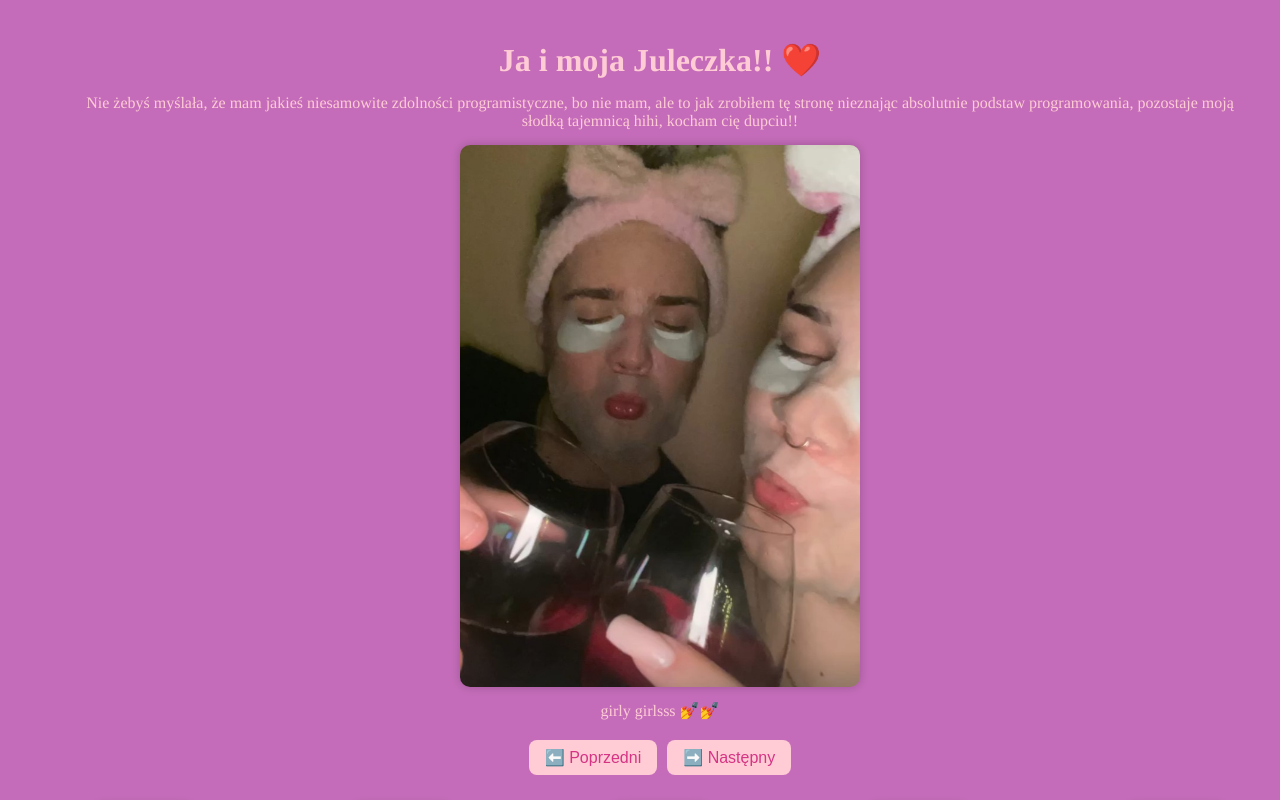
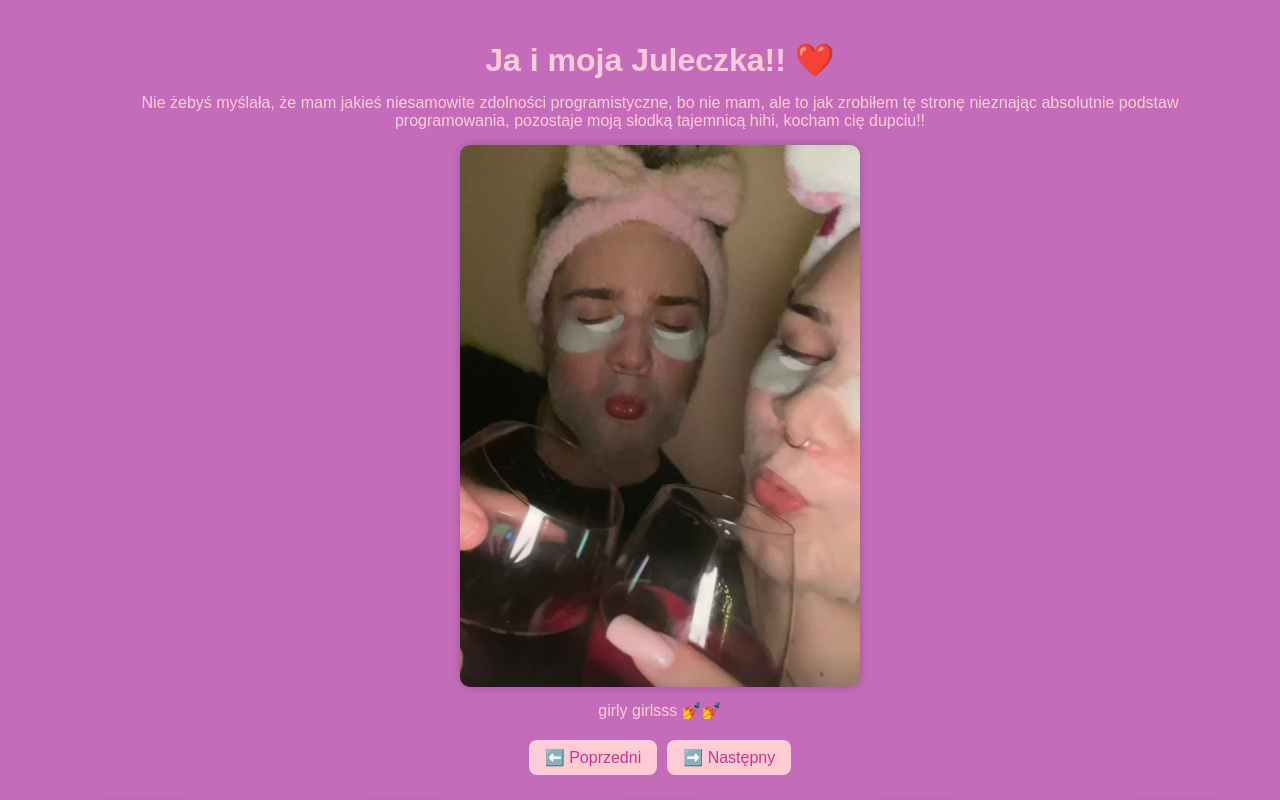
Before and after one commit to tvmonn/tvmonn.github.io, a plain HTML site: page index.html in a window 1280 px wide. Shown: the top 800 px of the page. Drawn offline with Linux system fonts and the light colour scheme.

Commit message:
Update index.html

```diff
--- a/index.html
+++ b/index.html
@@ -6,7 +6,7 @@
     <title>Ja i moja Juleczka!!</title>
     <style>
         html, body {
-            font-family: Times, cursive;
+            font-family: Arial, sans-serif;
             text-align: center;
             background-color: #c46cb9;
             color: #ffccd5;
```
